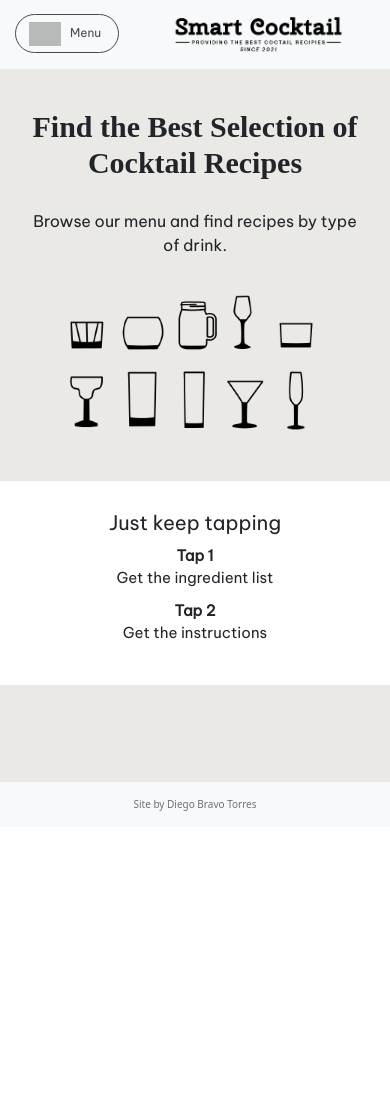
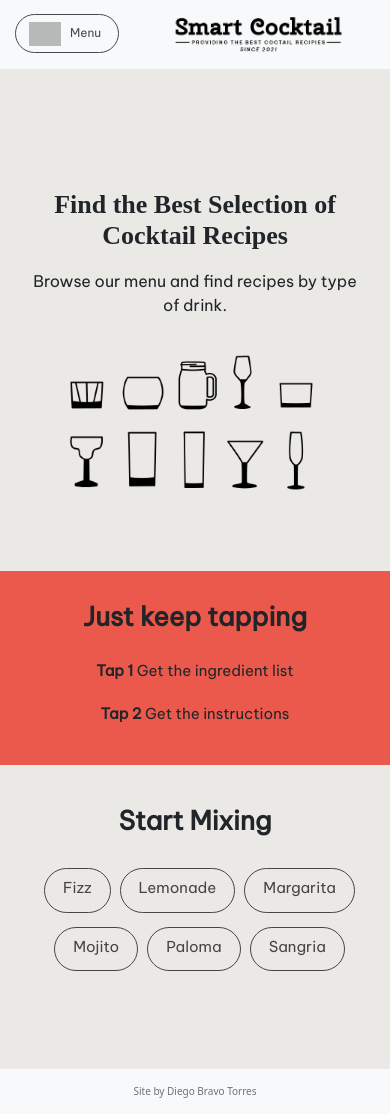
Before and after one commit to DiegoBravoTorres/react-css-modules, a React (Create React App) app: page / in a window 390 px wide. Before the commit the page ends 844 px from the top, so only its background shows below. Built offline with nearby package versions, Linux system fonts and the light colour scheme; grey boxes are pictures that could not be loaded; a web font is replaced by a local one.

Commit message:
homepage finished

```diff
--- a/public/index.html
+++ b/public/index.html
@@ -7,7 +7,7 @@
     <meta name="theme-color" content="#000000" />
     <meta
       name="description"
-      content="Find the best selection of Cocktails Recipes,
+      content="Find the Best Selection of Cocktail Recipes,
       browse our menu and find recipes by type of drink."
     />
     <link rel="apple-touch-icon" href="%PUBLIC_URL%/logo192.png" />
--- a/src/components/home/home.js
+++ b/src/components/home/home.js
@@ -1,44 +1,61 @@
 import React from "react";
-import { Component } from 'react';
+import { Component } from "react";
 import styles from "./home.module.css";
 
-import Header from '../nav/header';
-import Footer from '../nav/footer';
+import Header from "../nav/header";
+import Footer from "../nav/footer";
 import Container from "react-bootstrap/Container";
 import Row from "react-bootstrap/Row";
 import Col from "react-bootstrap/Col";
 
-
-class Home extends Component{
-    render(){
+class Home extends Component {
+    render() {
         return (
             <div>
-            <Header/>
+                <Header />
                 <Container key={this.props.Type}>
                     <Row className={styles.main}>
-                                <Col md={6} sm={12} xs={12} >
+                        <Col md={6} sm={12} xs={12}>
                             <h2>Find the Best Selection of Cocktail Recipes</h2>
                             <p>Browse our menu and find recipes by type of drink.</p>
                         </Col>
-                                <Col md={6} sm={12} xs={12} >
+                        <Col md={6} sm={12} xs={12}>
                             <img src={require("../../images/home-bck.png")} className={styles.image} alt="Home Background"></img>
                         </Col>
                     </Row>
                 </Container>
 
                 <div className={styles.secondary}>
-                                <Col md={12} sm={12} xs={12} >
+                    <Col md={12} sm={12} xs={12}>
                         <h2>Just keep tapping</h2>
+                    </Col>
+                    <Row>
+                        <Col md={6} sm={12} xs={12}>
+                            <p>
+                                <strong>Tap 1 </strong> Get the ingredient list
+                            </p>
+                        </Col>
+                        <Col md={6} sm={12} xs={12}>
+                            <p>
+                                <strong>Tap 2 </strong>Get the instructions
+                            </p>
+                        </Col>
+                    </Row>
+                </div>
+                <div className={styles.sections}>
+                    <h2>Start Mixing</h2>
+                    <a href="/fizz">Fizz</a>
+                    <a href="/lemonade">Lemonade</a>
+                    <a href="/margarita">Margarita</a>
+                    <a href="/mojito">Mojito</a>
+                    <a href="/paloma">Paloma</a>
+                    <a href="/sangria">Sangria</a>
+                </div>
 
-                                <p><strong>Tap 1 </strong><br></br>Get the ingredient list</p>
-                                <p><strong>Tap 2 </strong><br></br>Get the instructions</p>
-                                </Col>
-
+                <Footer />
             </div>
-            <Footer/>
-            </div>);
+        );
     }
-
 }
 
 export default Home;
--- a/src/components/home/home.module.css
+++ b/src/components/home/home.module.css
@@ -23,13 +23,45 @@
 
 .secondary {
   text-align: center;
-  background-color: white;
-  padding: 30px 50px;
+  background-color: #eb594c;
+  padding: 30px 100px;
   font-family: "Be Vietnam Pro", sans-serif;
 }
 
 .secondary h2 {
-  font-size: 20px;
+  font-size: 30px;
+  font-weight: 900;
+}
+
+.sections {
+  padding: 70px 100px 30px;
+}
+
+.sections h2 {
+  font-size: 30px;
+  font-family: "Be Vietnam Pro", sans-serif;
+  font-weight: 900;
+  padding-bottom: 40px;
+}
+
+.sections a {
+  font-size: 15px;
+  margin-left: 35px;
+  color: black;
+  border-style: solid;
+  border-width: 1px;
+  border-radius: 37px;
+  margin-top: 14px;
+  cursor: pointer;
+  opacity: 70%;
+  border-color: #000000;
+  font-family: "Be Vietnam Pro", sans-serif;
+  padding: 8px 18px 12px 18px;
+  text-decoration: none;
+}
+.sections a:hover {
+  color: black;
+  opacity: 100%;
 }
 
 .secondary p {
@@ -43,14 +75,16 @@
 
 @media (max-width: 810px) {
   .main {
-    padding: 20px;
+    padding: 50px 20px;
   }
 
-  .main h2 {
-    font-size: 30px;
+  .main h2,
+  .sections h2,
+  .secondary h2 {
+    font-size: 26px;
     font-weight: 900;
     text-align: center;
-    padding: 20px 0px;
+    padding-bottom: 10px;
   }
   .main p {
     text-align: center;
@@ -59,4 +93,19 @@
   .image {
     width: 300px;
   }
+
+  .secondary {
+    padding: 30px 50px;
+  }
+  .sections {
+    text-align: center;
+    padding: 40px 10px 0px;
+  }
+
+  .sections a {
+    margin-left: 9px;
+    margin-top: 14px;
+    padding: 8px 18px 12px 18px;
+    display: inline flow-root;
+  }
 }
--- a/src/components/nav/nav.module.css
+++ b/src/components/nav/nav.module.css
@@ -160,4 +160,8 @@
   .title {
     margin-left: 26%;
   }
+
+  .footer {
+    margin-top: 8%;
+  }
 }
```
Lines whose indentation alone changed are shown as unchanged.
